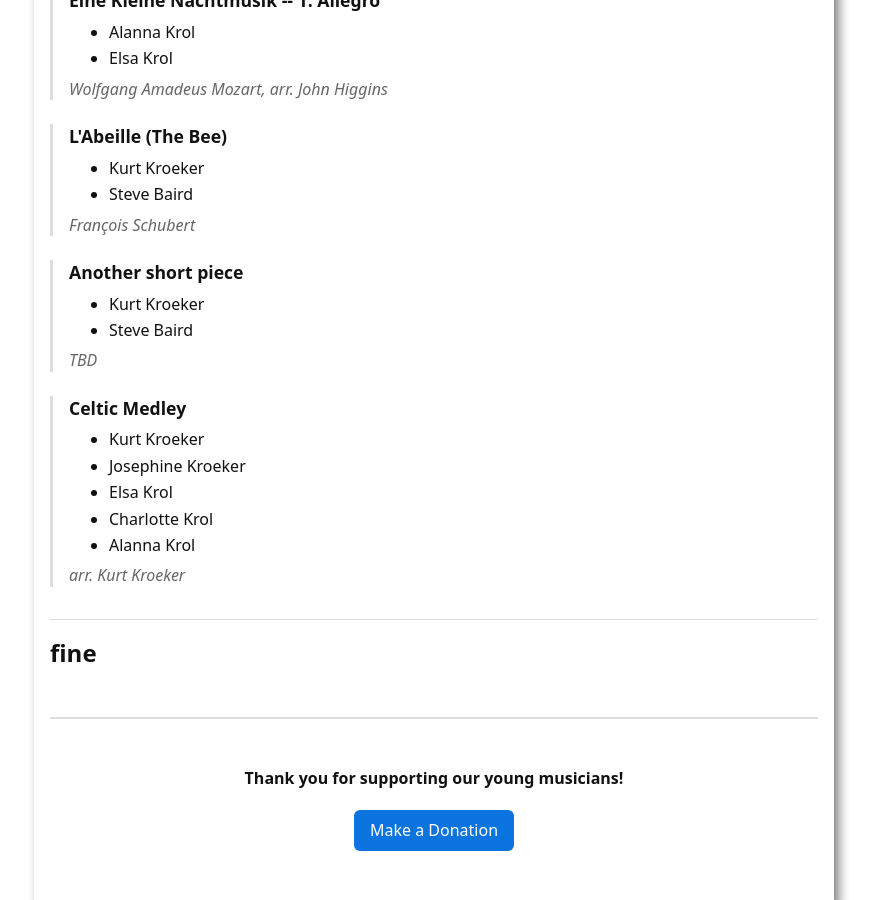
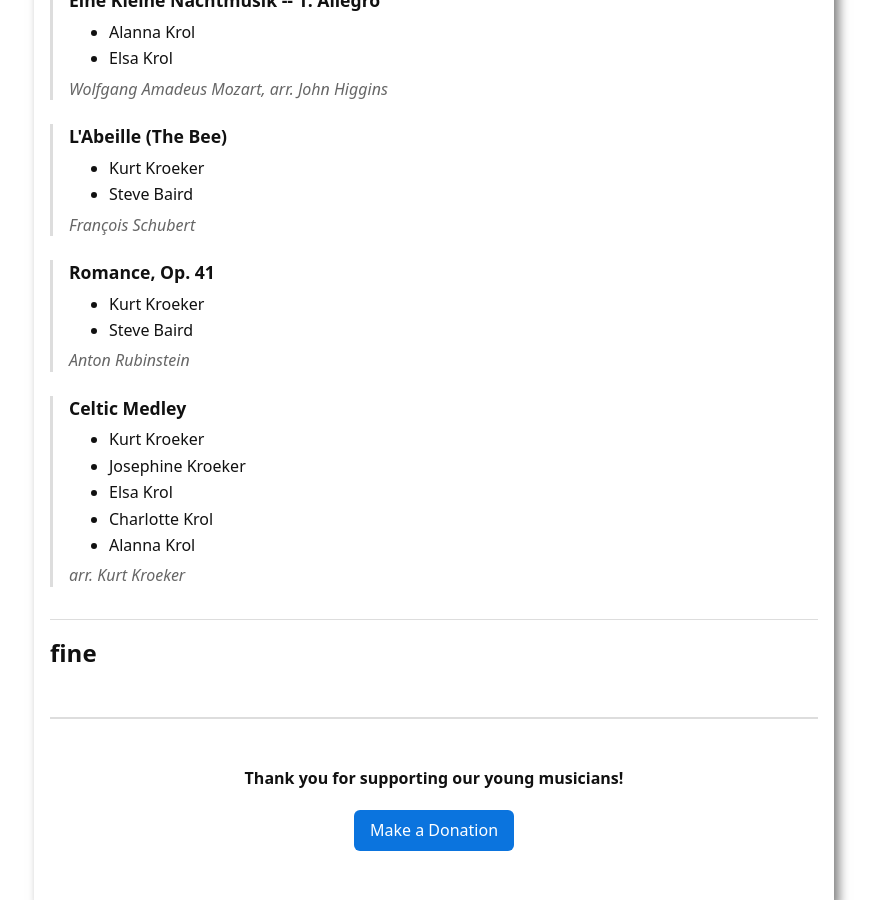
Before and after one commit to KurtKroeker/csehy-fundraising, a Jekyll site: the page built from program.md, in a window 1280 px wide and 900 px high, scrolled down 1624 px. Shown: the whole window, without its empty margins (206-1083 px from the left). Built offline with Jekyll 4.4.1, drawn with Linux system fonts in a browser that asks for light colours.

Commit message:
Update program.yml

```diff
--- a/_data/program.yml
+++ b/_data/program.yml
@@ -69,11 +69,11 @@ sections:
           - "Steve Baird"
         notes: "François Schubert"
 
-      - title: "Another short piece"
+      - title: "Romance, Op. 41"
         performers:
           - "Kurt Kroeker"
           - "Steve Baird"
-        notes: "TBD"
+        notes: "Anton Rubinstein"
 
       - title: "Celtic Medley"
         performers:
```
